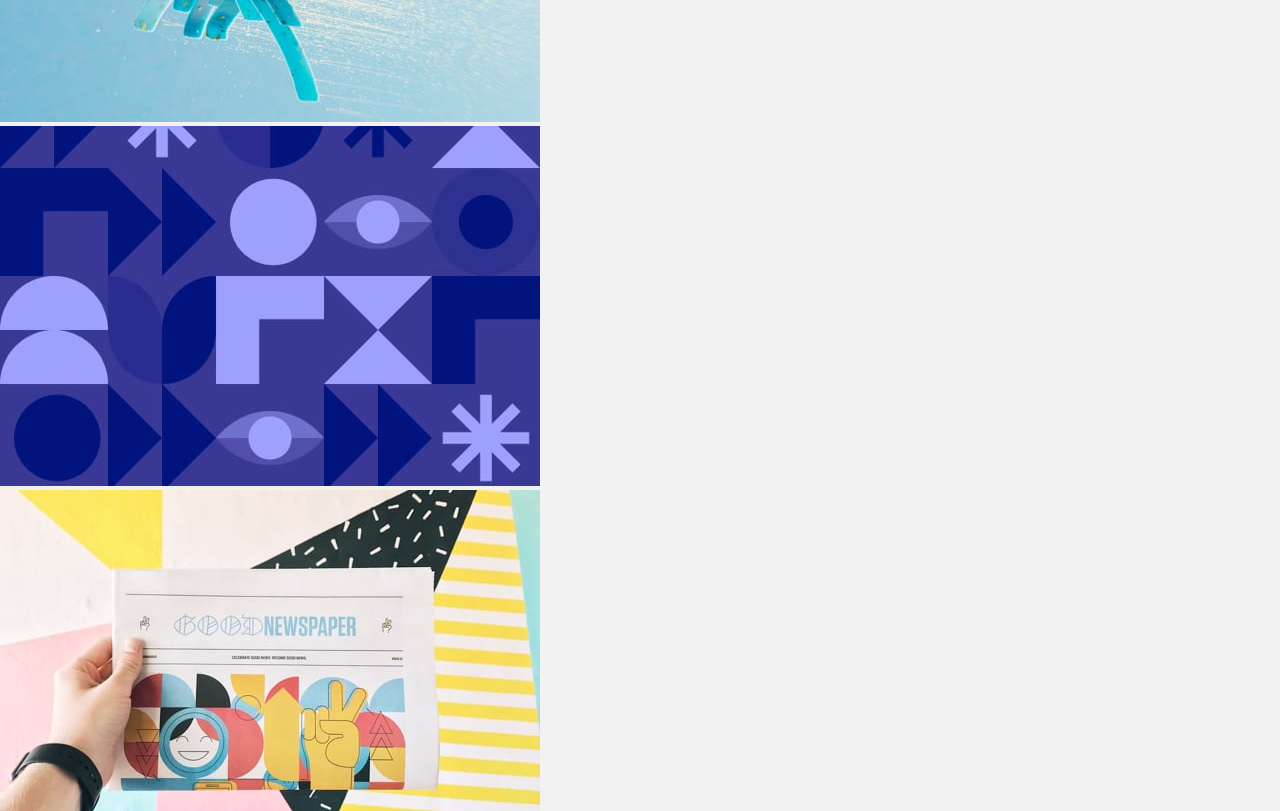
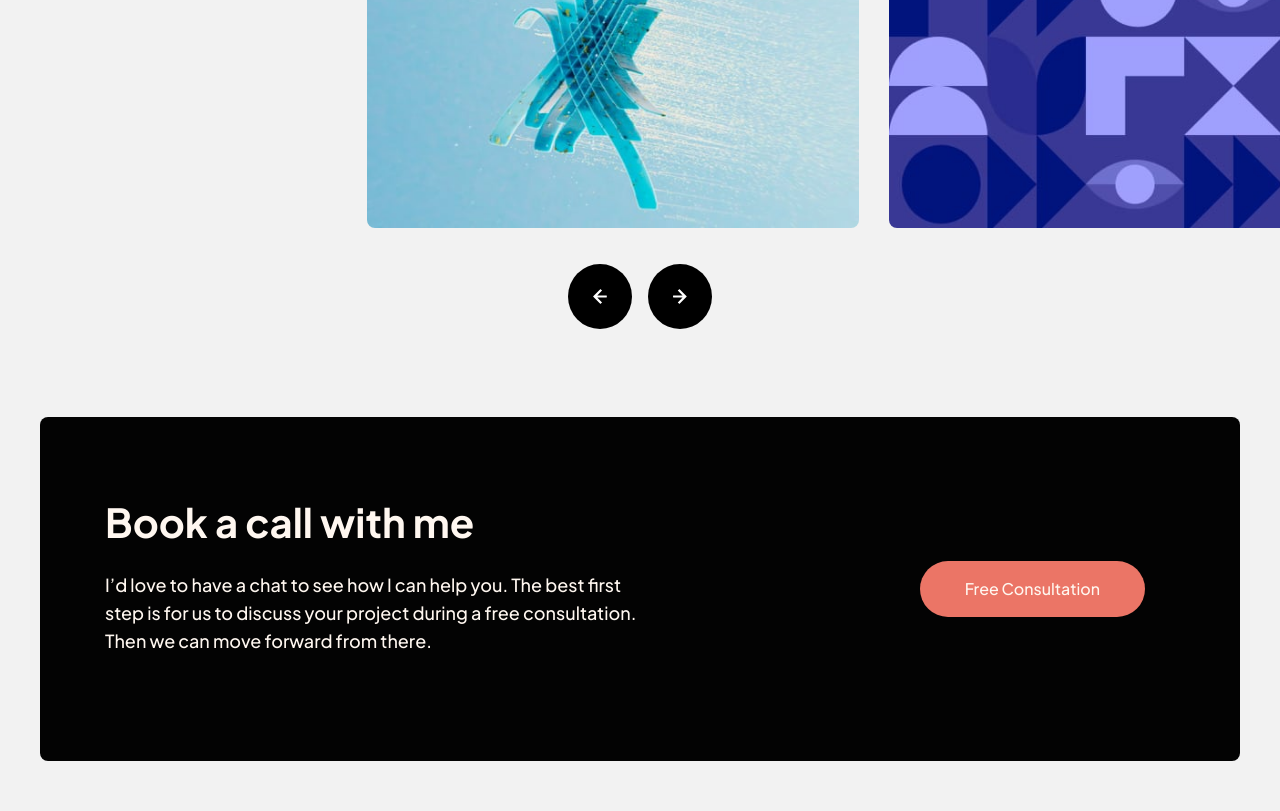
Before and after one commit to tvgc/single-page-design-portfolio, a plain HTML site: page starter-code/index.html in a window 1280 px wide. Shown: the part 1550-2361 px from the top of the page. Drawn offline with Linux system fonts and the light colour scheme.

Commit message:
finished project

```diff
--- a/starter-code/assets/css/styles/base.css
+++ b/starter-code/assets/css/styles/base.css
@@ -59,6 +59,14 @@
     --bigger-x1-fs: 2.4rem; /*work title*/
     --bigger-x2-fs: 2.6rem; /*me and contact title*/
     --bigger-x3-fs: 3.6rem; /*main title*/
+
+    /**
+     * MEDIDAS
+    */
+
+    --carousel-card-width: min(calc(100vw * 0.72), 54rem);/*o tamanho do card vai ajustar conforme a width da tela. No figma, o card tem 72% da width da tela*/
+
+    --carousel-first-last-card-width: max(calc(100vw * 0.12), calc(calc(100vw - 54rem)/2));/*como a width max do item é 54rem, então o que sobrar da vw dividido por 2 seria o valor do item first e last do carousel. Desta forma a primaiera imagem (segundo item) vai sempre iniciar no meio da tela*/
 }
 
 @media (min-width: 770px){
@@ -75,6 +83,8 @@
         --bigger-x1-fs: 3.2rem; /*work title*/
         --bigger-x2-fs: 3.2rem; /*me and contact title*/
         --bigger-x3-fs: 4.4rem; /*main title*/
+
+        /* --carousel-first-last-card-width: calc(100vh * 0.3); */
     }
 }
 
@@ -92,6 +102,12 @@
         --bigger-x1-fs: 3.2rem; /*work title*/
         --bigger-x2-fs: 4rem; /*me and contact title*/
         --bigger-x3-fs: 5.6rem; /*main title*/
+
+        /**
+        * MEDIDAS
+        */
+
+        /* --carousel-first-last-card-width: max((calc(100vw - 54rem)/2), calc(calc(100vw / 2.5))); */
     }
 }
 
--- a/starter-code/assets/css/styles/components.css
+++ b/starter-code/assets/css/styles/components.css
@@ -43,9 +43,14 @@
   #O-ARROW
 \*-----------------------------------*/
 
-/* RIGHT */
-
-/* LEFT */
+.o-arrow-right, .o-arrow-left {
+  width: 6.4rem;
+  height: auto;
+  padding: 2.5rem;
+  border-radius: 50%;
+  background-color: black;
+  cursor: pointer;
+}
 
 
 /*-----------------------------------*\
@@ -235,8 +240,117 @@
 /*-----------------------------------*\
   #C-WORK
 \*-----------------------------------*/
+.l-work .c-carousel {
+  margin: 3.2rem 0;
+}
 
+.c-work__title {
+  font-size: var(--bigger-x2-fs);
+  line-height: 3rem;
+}
+@media (min-width: 770px) {
+  .c-work__title {
+    line-height: 4rem;
+  }
+}
+
+.c-carousel {
+  overflow-x: hidden;
+}
+
+.c-carousel__container {
+  display: flex;
+  width: calc(6 * var(--carousel-card-width) + 5*1.5rem);
+  /* margin: 0 0 0 0; */
+  flex-flow: row nowrap;
+  gap: 1.5rem;
+}
+@media (min-width: 770px) {
+  .c-carousel__container {
+    flex-flow: row nowrap;
+    gap: 3rem;
+  }
+}
+
+.c-carousel__item img {
+  width: var(--carousel-card-width);
+  border-radius: 0.8rem;
+}
+
+.c-carousel__item:first-child,
+.c-carousel__item:last-child {
+  width: var(--carousel-first-last-card-width);
+}
+
+.c-work__buttons-box {
+  display: flex;
+  justify-content: center;
+  gap: 1.6rem;
+}
 
 /*-----------------------------------*\
   #C-CONTACT
 \*-----------------------------------*/
+.c-contact__container {
+  background-color: var(--neutral1);
+  padding: 4.8rem 2.4rem;
+  border-radius: 0.8rem;
+}
+@media (min-width: 770px) {
+  .c-contact__container {
+    padding: 5.6rem 7.5rem 6.4rem;
+  }
+}
+@media (min-width: 1100px) {
+  .c-contact__container {
+    display: flex;
+    flex-direction: row;
+    justify-content: space-between;
+    align-items: center;
+    padding: 8rem 9.5rem 8rem 6.5rem;
+  }
+}
+
+.c-contact__content {
+  padding-bottom: 2.4rem;
+}
+@media (min-width: 770px) {
+  .c-contact__content {
+    padding-bottom: 2.6rem;
+  }
+}
+@media (min-width: 1100px) {
+  .c-contact__content {
+    text-align: left;
+    width: 54rem;
+  }
+}
+
+.c-contact__title {
+  color: var(--neutral3);
+  margin-bottom: 2.4rem;
+  font-size: var(--bigger-x2-fs);
+  line-height: 2.6rem;
+}
+@media (min-width: 770px) {
+  .c-contact__title {
+    line-height: 4rem;
+  }
+}
+@media (min-width: 1100px) {
+  .c-contact__title {
+    line-height: 5rem;
+  }
+}
+
+.c-contact__desc {
+  color: var(--neutral3);
+}
+
+.l-contact .o-button {
+  background-color: var(--color4);
+}
+
+.l-contact .o-button:active {
+  background-color: var(--color2);
+}
--- a/starter-code/assets/css/styles/layout.css
+++ b/starter-code/assets/css/styles/layout.css
@@ -40,6 +40,10 @@
 /*-----------------------------------*\
   #ME
 \*-----------------------------------*/
+.l-me {
+    padding: 0 0 10rem;
+}
+
 .l-me .l-container {
     display: flex;
     flex-direction: column;
@@ -63,7 +67,41 @@
 /*-----------------------------------*\
   #WORK
 \*-----------------------------------*/
+.l-work {
+    /* overflow: hidden; */
+    text-align: center;
+    margin-bottom: 12rem;
+}
+@media (min-width: 770px){
+    .l-work {
+        margin-bottom: 8.8rem;
+    }
+}
+
+
+
+
+
+
+/*-----------------------------------*\
+  #ABOUT
+\*-----------------------------------*/
+.l-contact {
+    text-align: center;
+    margin-bottom: 4rem;
+}
+
+@media (min-width: 770px){
+    .l-contact {
+        margin-bottom: 5.6rem;
+    }
+}
+
+
 
 /*-----------------------------------*\
   #FOOTER
 \*-----------------------------------*/
+.l-footer {
+    padding-bottom: 3.2rem;
+}
--- a/starter-code/assets/js/main.js
+++ b/starter-code/assets/js/main.js
@@ -0,0 +1,41 @@
+const carousel = document.querySelector('.js-carousel');
+
+const buttons = document.querySelectorAll('.js-arrow')
+
+let activeItem = 1;
+
+const carouselItems = document.querySelectorAll('.js-carousel div')
+
+const maxItems = carouselItems.length;
+
+buttons.forEach(button=> {
+    button.addEventListener('click', e => {
+        const isBtnLeft = button.classList.contains('o-arrow-left')
+
+        if (isBtnLeft) {
+            activeItem -= 1;
+        } else {
+            activeItem += 1;
+        }
+
+        if (activeItem >= maxItems - 1) {
+            activeItem = 1
+        }
+
+        if (activeItem < 1) {
+            activeItem = maxItems - 2;
+        }
+
+
+        carouselItems.forEach(item=> {
+            item.classList.remove('is-active')
+        });//caso queira estilizar com css eu uso o is-active
+
+        carouselItems[activeItem].scrollIntoView({
+            inline: "center",
+            behavior: "smooth"
+        })
+
+        carouselItems[activeItem].classList.add('is-active')//caso queira estilizar com css eu uso o is-active
+    })
+})
--- a/starter-code/index.html
+++ b/starter-code/index.html
@@ -99,49 +99,80 @@
 
     <!-- WORK -->
     <section class="l-work">
-      <h2>My Work</h2>
+      <h2 class="c-work__title">My Work</h2>
 
       <div class="c-carousel">
-        <div class="c-carousel-item">
+        <div class="c-carousel__container js-carousel">
+
+          <div class="c-carousel__item">
+            <img src="" alt="">
+          </div>
+
+          <div class="c-carousel__item">
             <img src="assets/images/image-slide-1.jpg" alt="">
           </div>
 
-        <div class="c-carousel-item">
+          <div class="c-carousel__item">
             <img src="assets/images/image-slide-2.jpg" alt="">
           </div>
 
-        <div class="c-carousel-item">
+          <div class="c-carousel__item">
             <img src="assets/images/image-slide-3.jpg" alt="">
           </div>
 
-        <div class="c-carousel-item">
+          <div class="c-carousel__item">
             <img src="assets/images/image-slide-4.jpg" alt="">
           </div>
 
-        <div class="c-carousel-item">
+          <div class="c-carousel__item">
             <img src="assets/images/image-slide-5.jpg" alt="">
           </div>
+
+          <div class="c-carousel__item">
+            <img src="" alt="">
           </div>
+        </div>
+      </div>
+
+      <div class="c-work__buttons-box">
+        <img class="o-arrow-left js-arrow" src="assets/images/icon-arrow-left.svg" width="64" height="64" alt="">
+        <img class="o-arrow-right js-arrow" width="64" height="64" src="assets/images/icon-arrow-right.svg" alt="">
+      </div>
+    </section>
+
+    <!-- CONTACT -->
+    <section class="l-contact">
+
+      <div class="l-container">
+
+        <div class="c-contact__container">
+
+          <div class="c-contact__content">
+            <h2 class="c-contact__title">Book a call with me</h2>
+
+            <p class="c-contact__desc">
+              I’d love to have a chat to see how I can help you. The best first step is for us to discuss your project during a
+              free consultation. Then we can move forward from there.
+            </p>
+          </div>
+
+          <button class="o-button">Free Consultation</button>
+
+        </div>
+      </div>
+
     </section>
   </main>
 
+  <footer class="l-footer">
+    <div class="l-container">
+      <nav class="c-nav">
+        <img class="o-logo" src="assets/images/logo.svg" alt="logo">
 
-
-
-
-
-
-
-
-
-  Book a call with me
-
-  I’d love to have a chat to see how I can help you. The best first step is for us to discuss your project during a
-  free consultation. Then we can move forward from there.
-
-  Free Consultation
-
-  Free Consultation
+        <button class="o-button">Free Consultation</button>
+      </nav>
+    </div>
+  </footer>
 
     <script src="assets/js/main.js"></script>
 
```
Also changed, not shown: starter-code/assets/images/screencapture-127-0-0-1-5500-starter-code-index-html-2023-04-11-20_28_15.png (added), 1 other file. Lines whose indentation alone changed are shown as unchanged.
